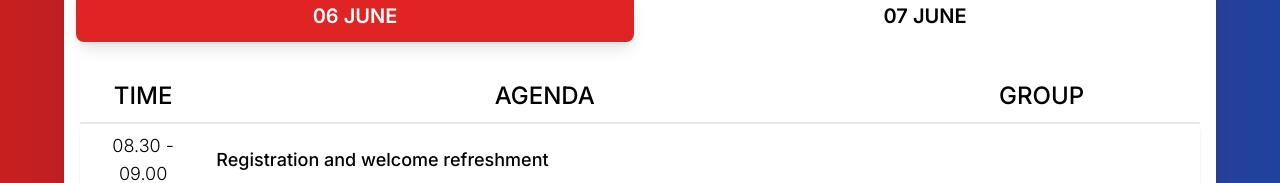
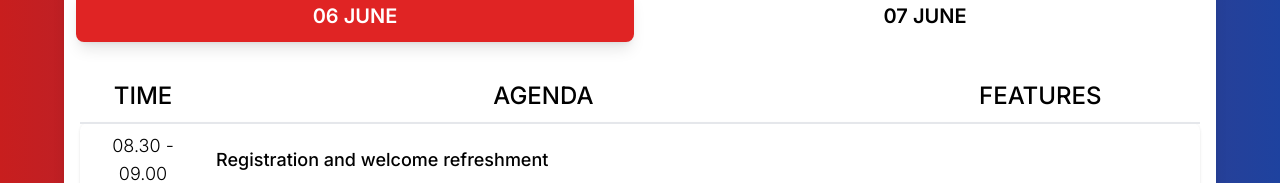
Before and after one commit to thunyoubun/ccs-registration, a Next.js app: page /programme in a window 1280 px wide. Shown: the part 258-441 px from the top of the page. Built offline with nearby package versions, Linux system fonts and the light colour scheme.

Commit message:
change colum name

```diff
--- a/src/app/Components/TableProgramme.tsx
+++ b/src/app/Components/TableProgramme.tsx
@@ -139,7 +139,7 @@ function TableProgramme() {
             <tr className="border-b-2">
               <th className="text-center font-medium text-2xl">TIME</th>
               <th className="text-center font-medium text-2xl">AGENDA</th>
-              <th className="text-center font-medium text-2xl">GROUP</th>
+              <th className="text-center font-medium text-2xl">FEATURES</th>
             </tr>
           </thead>
           <tbody>
```
